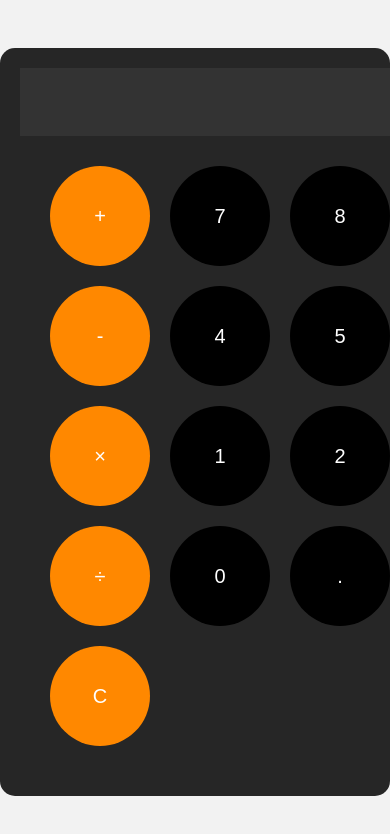
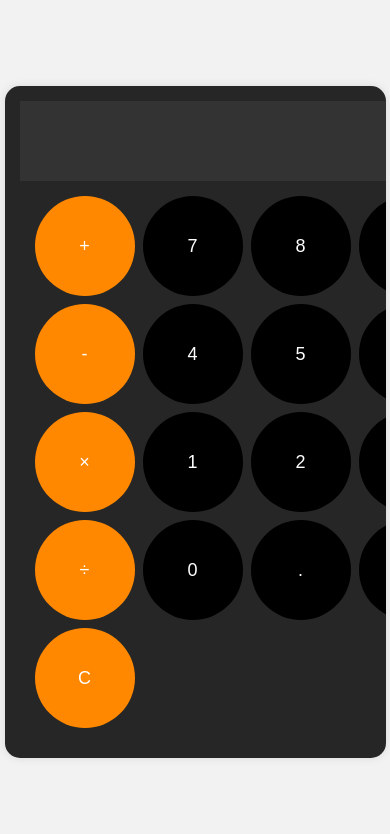
Before and after one commit to pokokpelam/silly-ahh-calc, a plain HTML site: page index.html in a window 390 px wide. Drawn offline with Linux system fonts and the light colour scheme.

Commit message:
Update style.css

```diff
--- a/style.css
+++ b/style.css
@@ -8,11 +8,16 @@ body {
 }
 
 #calculator {
-
+    width: 400px;
+    max-width: 90vw;
+    margin: 50px auto;
+    padding: 20px;
+    border-radius: 12px;
+    background-color: white;
+    box-shadow: 0 0 10px rgba(0,0,0,0.1);
     font-family: Arial, Helvetica, sans-serif;
     background-color: hsl(0, 0%, 15%);
     border-radius: 15px;
-    max-width: 500px;
     overflow: hidden;
 }
 
@@ -81,17 +86,23 @@ button:active{
 @media (max-width: 600px) {
     #calculator {
         width: 90vw;
-        padding: 20px;
+        padding: 15px;
     }
 
     #display {
-        font-size: 24px;
+        font-size: 22px;
+        height: 40px;
+    }
+
+    #keys {
+        grid-template-columns: repeat(4, 1fr); /* still 4 columns */
+        gap: 8px;
+        padding: 15px;
     }
 
     #keys button {
-        font-size: 20px;
-        padding: 15px;
-        margin: 5px;
+        font-size: 18px;
+        padding: 10px;
     }
 
     #explosion-img {
```
